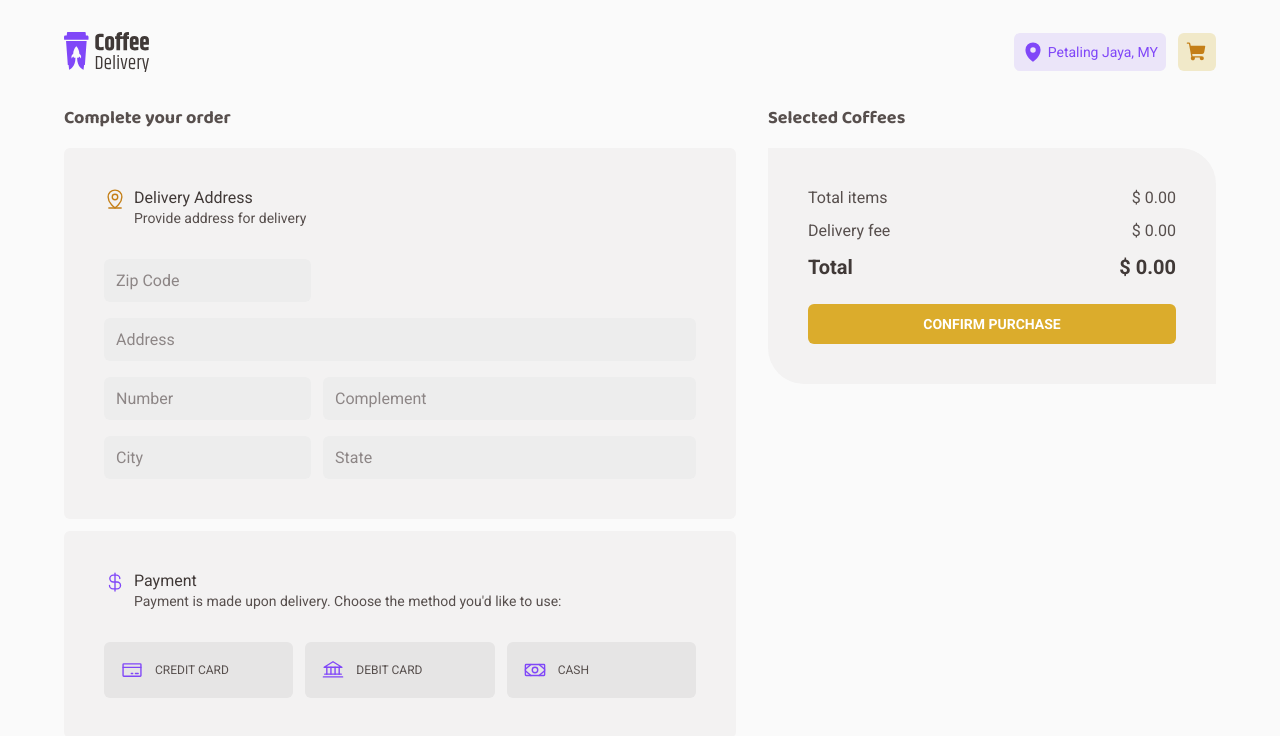
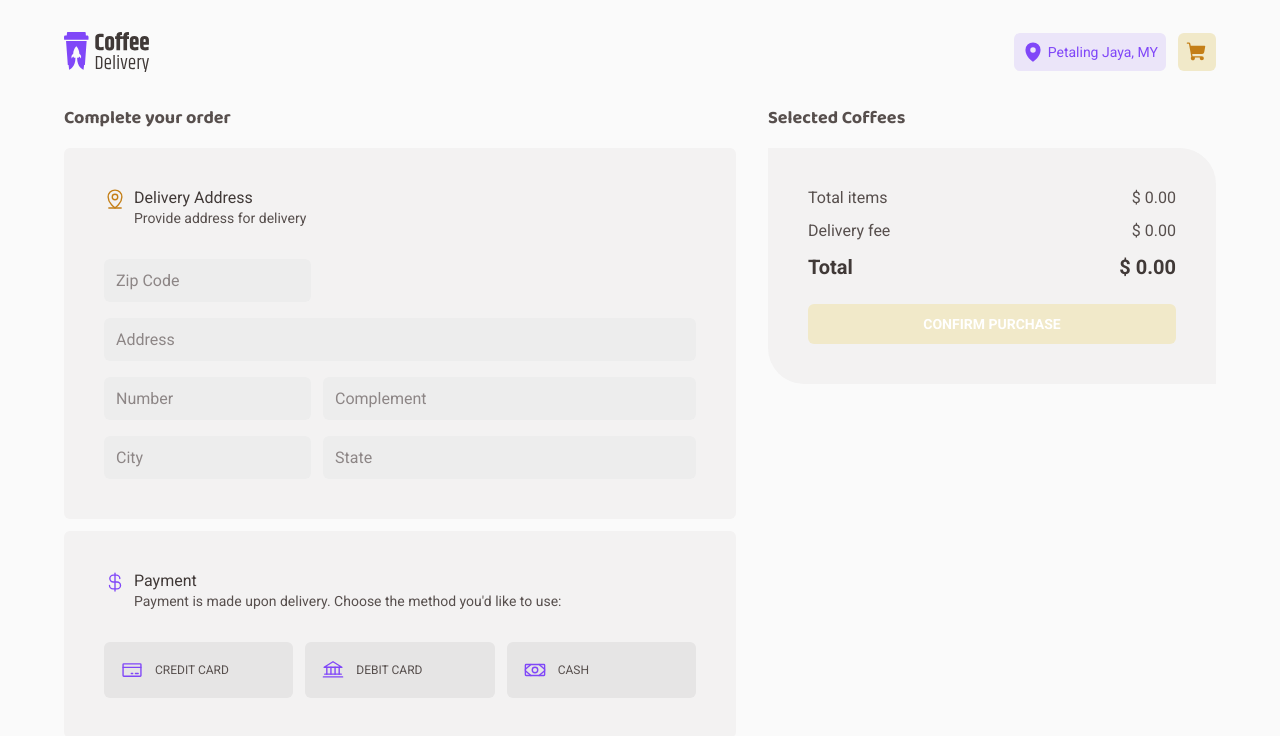
Before and after one commit to LuizPelegrini/coffee-delivery, a React (Vite) app: page /checkout in a window 1280 px wide. Shown: the top 736 px of the page. Built offline with nearby package versions, Linux system fonts and the light colour scheme.

Commit message:
update: Disable checkout button if no coffee inside Shopping cart

```diff
--- a/src/pages/Checkout/index.tsx
+++ b/src/pages/Checkout/index.tsx
@@ -90,7 +90,9 @@ export function Checkout() {
 
           <OrderSummary />
 
-          <SubmitButton type="submit">Confirm Purchase</SubmitButton>
+          <SubmitButton type="submit" disabled={!coffees.length}>
+            Confirm Purchase
+          </SubmitButton>
         </SelectedCoffeesSection>
       </aside>
     </FormContainer>
--- a/src/pages/Checkout/styles.ts
+++ b/src/pages/Checkout/styles.ts
@@ -142,4 +142,9 @@ export const SubmitButton = styled.button`
   &:hover {
     background-color: ${(props) => props.theme['yellow-dark']};
   }
+
+  &:disabled {
+    background-color: ${(props) => props.theme['yellow-light']};
+    cursor: not-allowed;
+  }
 `;
```
